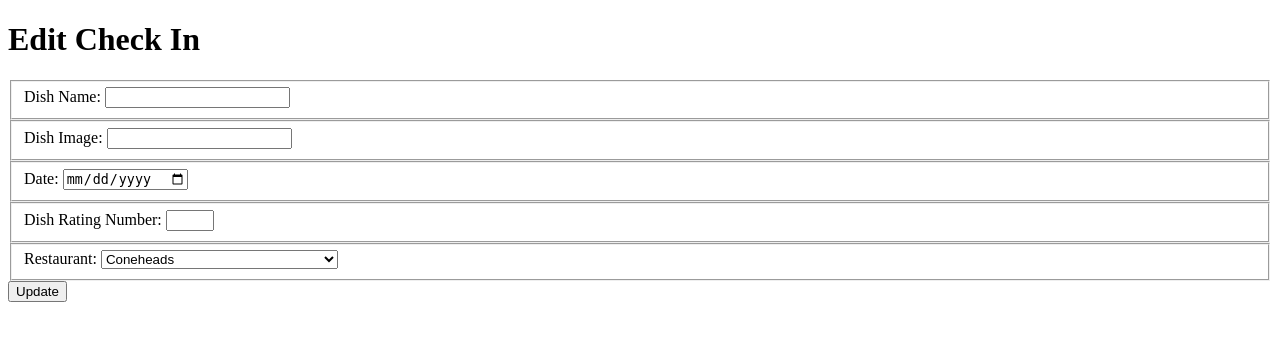
After one commit to stephencastaneda/dine_black, a Django app: template dineblackapp/templates/checkins/edit_form.html in a window 1280 px wide. The commit adds this page. Shown: the top 341 px of the page. Run offline with Django 3.2, Linux system fonts and the light colour scheme; the template is opened without the code that fills it: values that come from a table or form of the project are taken from there, others are empty; data comes from the database, SQL or seed files in the repository; parts of the project's set-up code (start-up, migrations or seed data) failed here and were passed over; some libraries are stand-ins or nearby versions.

Commit message:
update works

```diff
--- /dev/null
+++ b/dineblackapp/templates/checkins/edit_form.html
@@ -0,0 +1,43 @@
+{% load static %}
+
+<!DOCTYPE html>
+<html>
+  <head>
+    <meta charset="utf-8">
+    <title>Bangazon</title>
+    <link rel="stylesheet" href="{% static 'star-ratings/css/star-ratings.css' %}">
+    <script type="text/javascript" src="{% static 'star-ratings/js/dist/star-ratings.min.js' %}"></script>
+  </head>
+  <body>
+    <h1>Edit Check In</h1>
+      <form action="{% url 'dineblackapp:checkins' %}" method="post">
+      {% csrf_token %}
+ <fieldset>
+            <label for="dish_name">Dish Name: </label>
+            <input id="dish_name" type="text" name="dish_name" value="{{ dish_review.dish_name }}">
+        </fieldset>
+        <fieldset>
+            <label for="dish_image">Dish Image: </label>
+            <input id="dish_image" type="text" name="dish_image" value="{{ dish_review.dish_img }}">
+        </fieldset>
+        <fieldset>
+            <label for="created_at">Date: </label>
+            <input id="created_at" type="date" name="created_at" value="{{ dish_review.created_at }}">
+        </fieldset>
+        <fieldset>
+            <label for="dish_rating_number">Dish Rating Number: </label>
+            <input id="dish_rating_number" type="number" min="1" max="5" name="dish_rating_number" value="{{ dish_review.dish_rating_number }}">
+        </fieldset>
+        <fieldset>
+            <label for="restaurant">Restaurant: </label>
+            <select id="restaurant" type="text" name="restaurant">
+                {% for restaurant in all_restaurants %}
+                <option {% if restaurant.id == dish_review.restaurant_id %}selected{% endif %} value="{{ dish_review.restaurant_id }}">
+                    {{ restaurant.name }}</option>
+                {% endfor %}
+            </select>
+        </fieldset>
+         <input type="hidden" name="actual_method" value="PUT">
+          <input type="submit" value="Update" />
+  </body>
+</html>
--- a/dineblackapp/templates/checkins/list.html
+++ b/dineblackapp/templates/checkins/list.html
@@ -43,11 +43,17 @@
         <li>
             {{ user_check_in.dish_name }}
         </li>
+      <section id="checkin-actions" style="display:flex;">
         <form action="{% url 'dineblackapp:checkin' user_check_in.id %}" method="POST">
           {% csrf_token %}
           <input type="hidden" name="actual_method" value="DELETE">
           <button>Delete</button>
         </form>
+         <form action="{% url 'dineblackapp:checkin_edit_form' user_check_in.id %}" method="GET">
+            {% csrf_token %}
+            <button>Edit</button>
+        </form>
+      </section>
     {% endfor %}
     </ol>
 
--- a/dineblackapp/urls.py
+++ b/dineblackapp/urls.py
@@ -14,6 +14,7 @@ urlpatterns = [
   path('', restaurant_list, name='home'),
   path('checkins', check_in_list, name='checkins'),
   path('checkins/<int:restaurantdishreview_id>/', checkin_change, name='checkin'),
+  path('checkins/<int:restaurantdishreview_id>/form/', checkin_edit_form, name='checkin_edit_form'),
   path('restaurants/<int:restaurant_id>/', restaurant_details, name='restaurant'),
 
 ] + static(settings.STATIC_URL, document_root=settings.STATIC_ROOT)
--- a/dineblackapp/views/__init__.py
+++ b/dineblackapp/views/__init__.py
@@ -1,7 +1,7 @@
 from .restaurants.list import restaurant_list
 from .auth.logout import logout_user
 from .auth.register import register_user
-from .checkins.form import checkin_form
+from .checkins.form import checkin_form, checkin_edit_form
 from .checkins.list import check_in_list
 from .restaurants.details import restaurant_details
 from .checkins.details import checkin_change
```
Also changed, not shown: dineblackapp/templates/checkins/form.html (deleted, +0 -18 lines), dineblackapp/views/checkins/form.py (+20 -1 lines).
